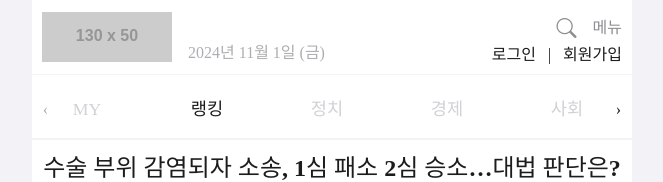
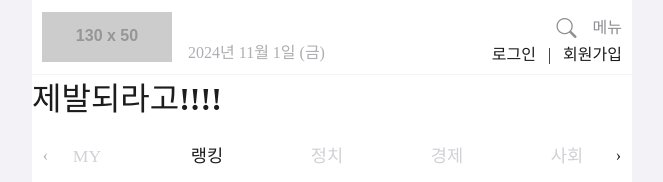
Before and after one commit to MetalRoze/OnlineNews_FE, a React (Vite) app: page / in a window 1280 px wide. Shown: the top 182 px of the page, without its empty margins (308-971 px from the left). Built offline with nearby package versions, Linux system fonts and the light colour scheme; a web font is replaced by a local one; what @xeger/quill-image-actions, @xeger/quill-image-formats would draw is missing.

Commit message:
feat: cicd test

```diff
--- a/src/pages/main/Main.jsx
+++ b/src/pages/main/Main.jsx
@@ -9,6 +9,7 @@ export default function Main() {
 
     return (
         <div className='flex column mobile-container m0 pd0'>
+            <h1>제발되라고!!!!</h1>
             <MenuList />
             <HeadlineArticle></HeadlineArticle>
 
```
